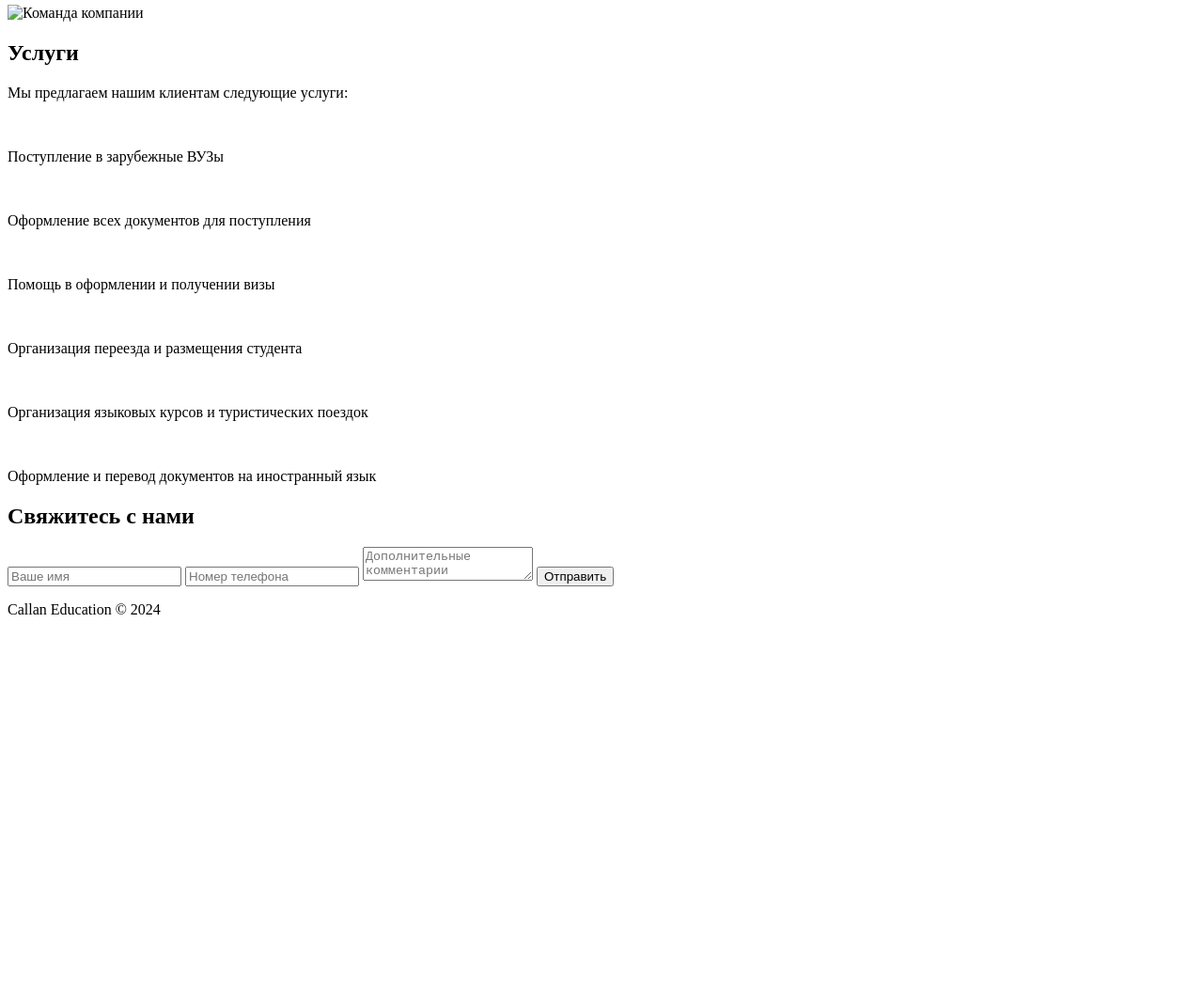
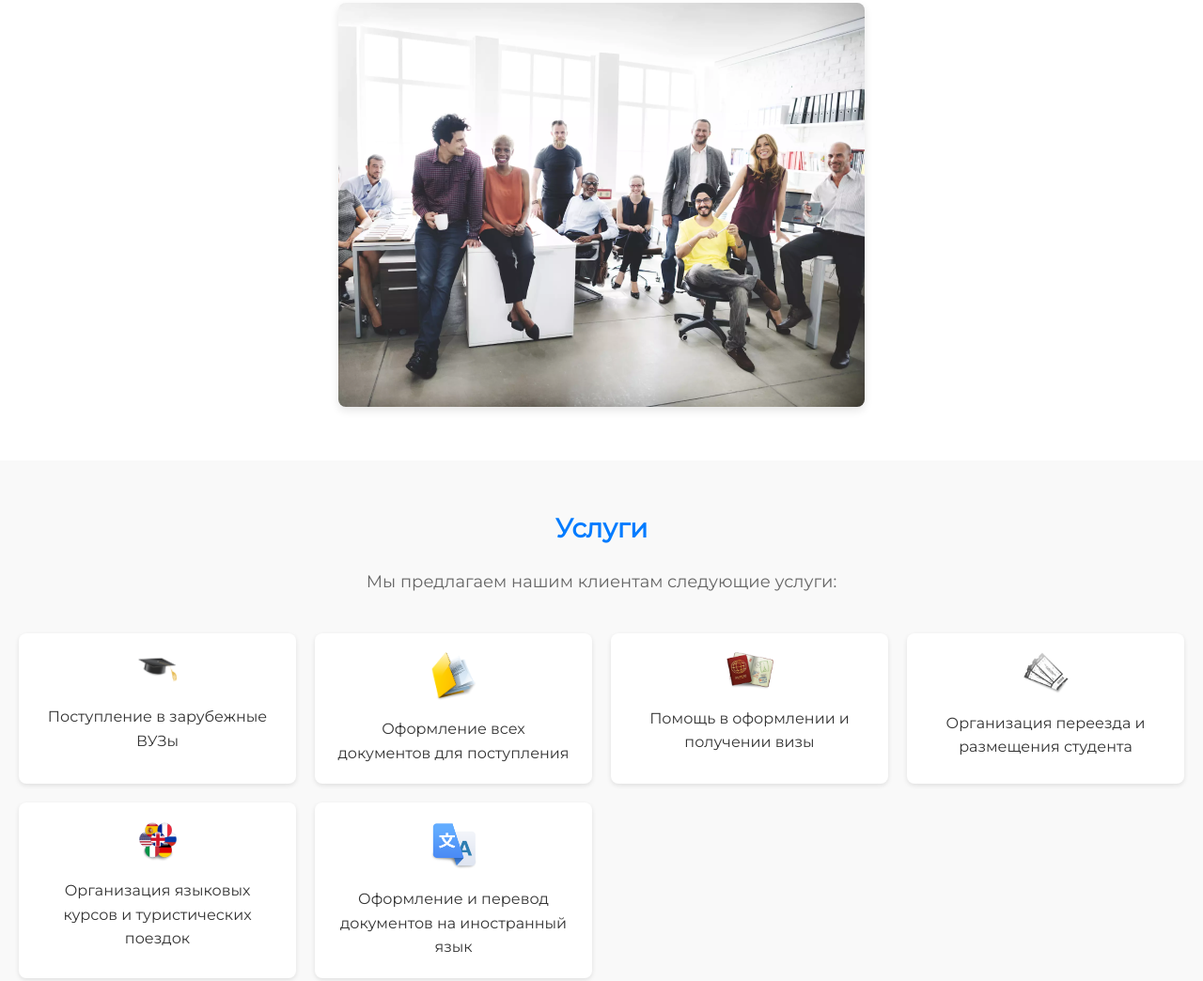
Before and after one commit to olyakorzh/Team-project-1, a plain HTML site: page assets/pages/aboutus.html in a window 1280 px wide. Shown: the part 298-1342 px from the top of the page at 94% size. Before the commit the page ends 972 px from the top, so only its background shows below. Drawn offline with Linux system fonts and the light colour scheme.

Commit message:
changes img path

```diff
--- a/assets/pages/aboutus.html
+++ b/assets/pages/aboutus.html
@@ -4,7 +4,7 @@
     <meta charset="UTF-8" />
     <meta name="viewport" content="width=device-width, initial-scale=1.0" />
     <title>О нас</title>
-    <link rel="stylesheet" href="styles.css" />
+    <link rel="stylesheet" href="../styles/aboutus.css" />
   </head>
   <body class="page">
     <!-- Шапка сайта -->
@@ -55,7 +55,7 @@
           eiusmod tempor incididunt ut labore et dolore magna aliqua.
         </p>
         <div class="about__image">
-          <img src="../images/aboutus/hero_image.png" alt="Команда компании" />
+          <img src="../img/aboutus.img/hero_image.png" alt="Команда компании" />
         </div>
       </div>
     </section>
@@ -70,7 +70,7 @@
         <div class="services__list">
           <div class="services__item">
             <img
-              src="../images/aboutus/card_1.svg"
+              src="../img/service.img/icon.png"
               alt=""
               class="services__icon"
             />
@@ -78,7 +78,7 @@
           </div>
           <div class="services__item">
             <img
-              src="../images/aboutus/card_2.svg"
+              src="../img/service.img/icon1.png"
               alt=""
               class="services__icon"
             />
@@ -88,7 +88,7 @@
           </div>
           <div class="services__item">
             <img
-              src="../images/aboutus/card_3.svg"
+              src="../img/service.img/icon2.png"
               alt=""
               class="services__icon"
             />
@@ -96,7 +96,7 @@
           </div>
           <div class="services__item">
             <img
-              src="../images/aboutus/card_4.svg"
+              src="../img/service.img/icon3.png"
               alt=""
               class="services__icon"
             />
@@ -106,7 +106,7 @@
           </div>
           <div class="services__item">
             <img
-              src="../images/aboutus/card_5.svg"
+              src="../img/service.img/icon4.png"
               alt=""
               class="services__icon"
             />
@@ -116,7 +116,7 @@
           </div>
           <div class="services__item">
             <img
-              src="../images/aboutus/card_6.svg"
+              src="../img/service.img/icon5.png"
               alt=""
               class="services__icon"
             />
--- a/assets/styles/aboutus.css
+++ b/assets/styles/aboutus.css
@@ -1,4 +1,12 @@
 /* Общие стили */
+@font-face {
+  font-family: "Montserrat";
+  src: url("../fonts/Montserrat/static/Montserrat-Regular.ttf")
+    format("truetype");
+  font-weight: normal;
+  font-style: normal;
+}
+
 * {
   margin: 0;
   padding: 0;
@@ -6,7 +14,7 @@
 }
 
 body {
-  font-family: Arial, sans-serif;
+  font-family: Montserrat, sans-serif;
   font-size: 16px;
   line-height: 1.6;
   color: #333;
```
